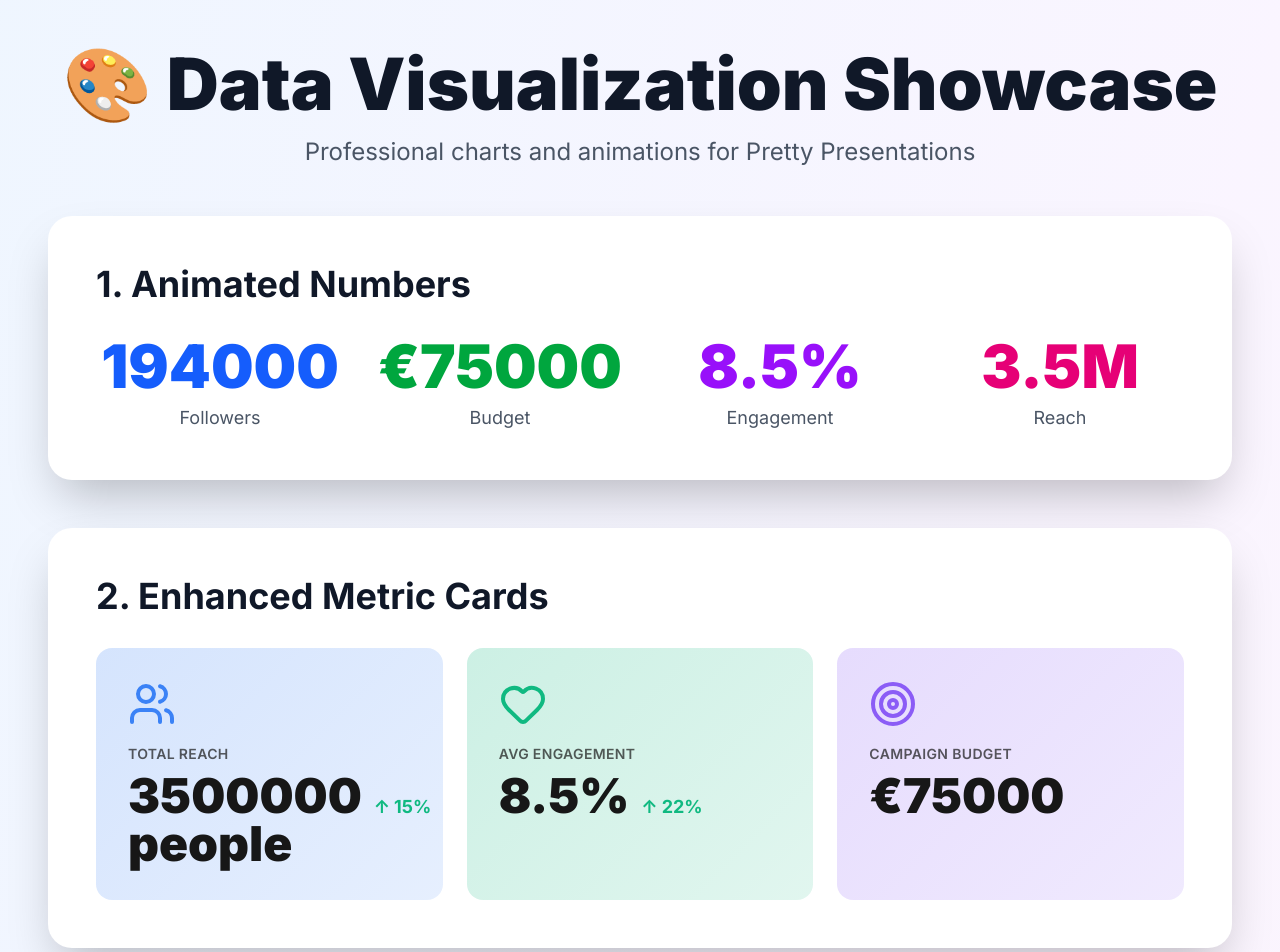
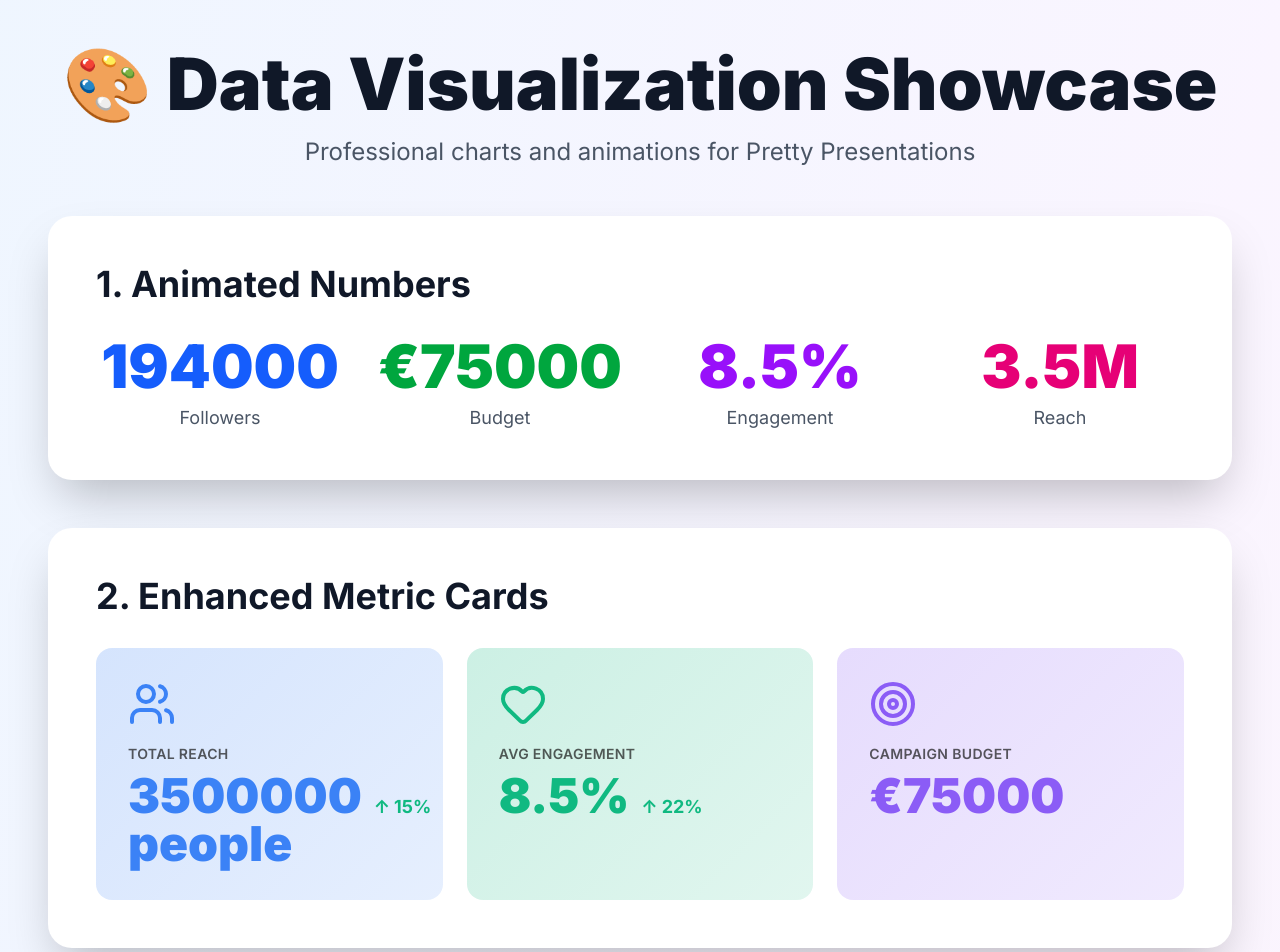
Before and after one commit to Jrogbaaa/pretty-presentations, a Next.js app: page /charts-demo in a window 1280 px wide. Shown: the top 952 px of the page. Built offline with nearby package versions, Linux system fonts and the light colour scheme.

Commit message:
Fix AnimatedNumber: add style prop support
- Add style?: React.CSSProperties to props interface
- Pass style prop through to animated.span
- Resolves EnhancedMetricCard style prop error

Ninth TypeScript build fix

```diff
--- a/components/charts/AnimatedNumber.tsx
+++ b/components/charts/AnimatedNumber.tsx
@@ -9,6 +9,7 @@ interface AnimatedNumberProps {
   suffix?: string;
   className?: string;
   delay?: number;
+  style?: React.CSSProperties;
 }
 
 const AnimatedNumber = ({
@@ -18,7 +19,8 @@ const AnimatedNumber = ({
   prefix = '',
   suffix = '',
   className = '',
-  delay = 0
+  delay = 0,
+  style
 }: AnimatedNumberProps) => {
   const { number } = useSpring({
     from: { number: 0 },
@@ -28,7 +30,7 @@ const AnimatedNumber = ({
   });
 
   return (
-    <animated.span className={className}>
+    <animated.span className={className} style={style}>
       {number.to(n => `${prefix}${n.toFixed(decimals)}${suffix}`)}
     </animated.span>
   );
```
